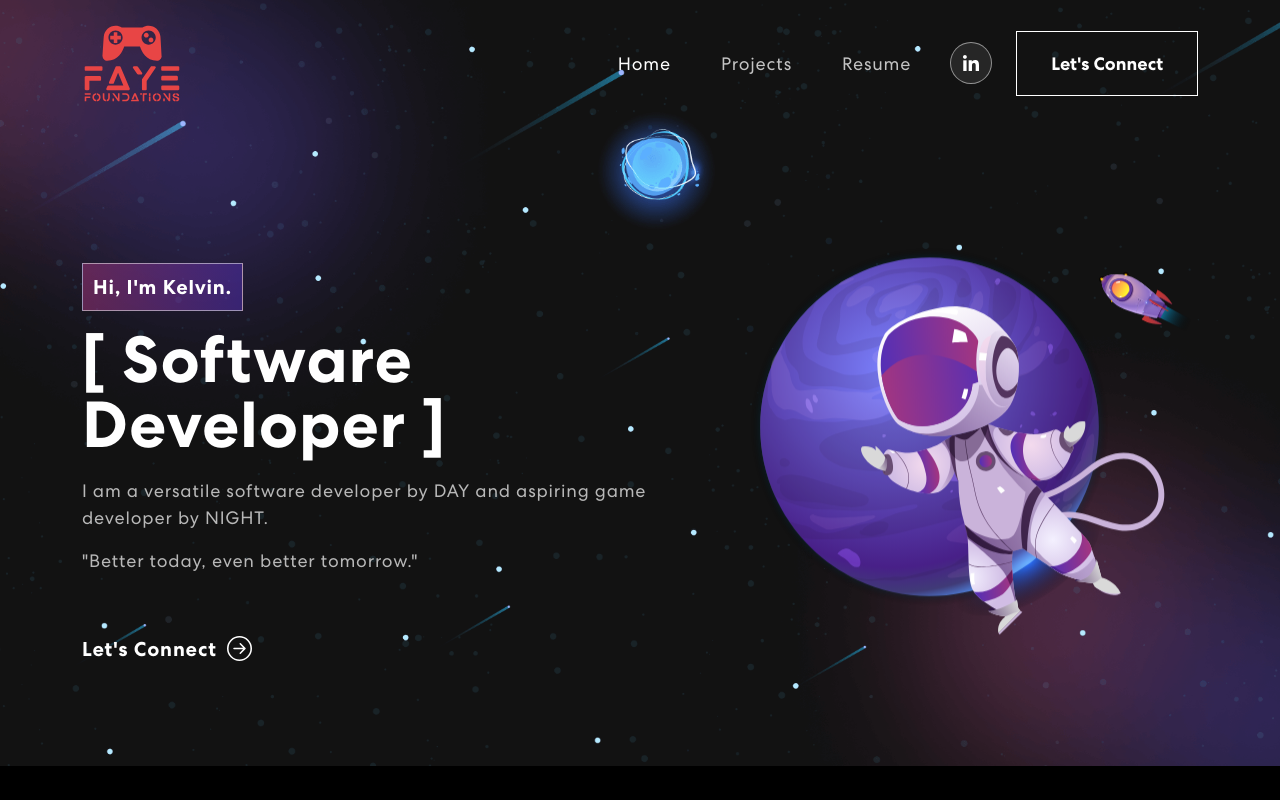
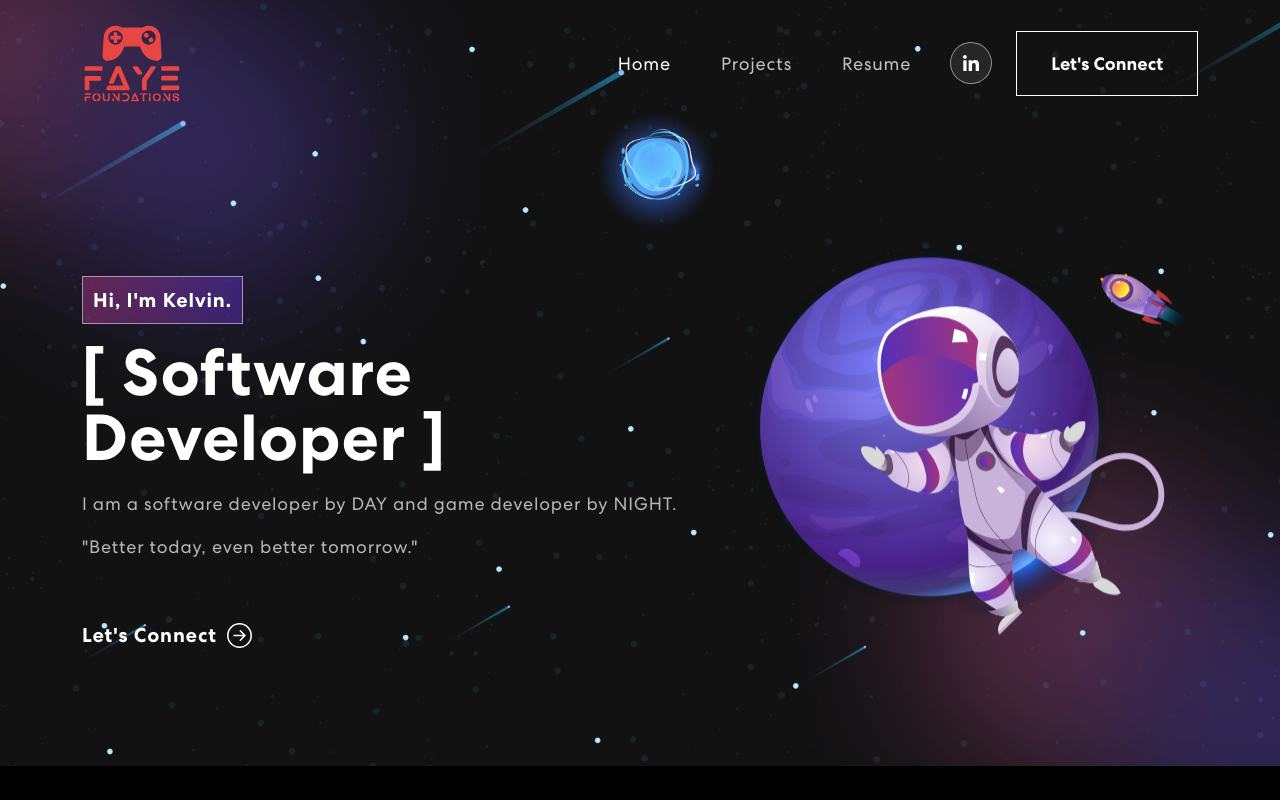
Before and after one commit to AlecFaye/Kelvin-Lim-Porfolio, a React (Create React App) app: page / in a window 1280 px wide. Shown: the top 800 px of the page. Built offline with nearby package versions, Linux system fonts and the light colour scheme.

Commit message:
Updated icons and text

```diff
--- a/public/index.html
+++ b/public/index.html
@@ -2,7 +2,7 @@
 <html lang="en">
   <head>
     <meta charset="utf-8" />
-    <link rel="icon" href="%PUBLIC_URL%/favicon.ico" />
+    <link rel="icon" href="%PUBLIC_URL%/faye-foundations-icon.png" />
     <meta name="viewport" content="width=device-width, initial-scale=1" />
     <meta name="theme-color" content="#000000" />
     <meta
@@ -24,7 +24,7 @@
       work correctly both with client-side routing and a non-root public URL.
       Learn how to configure a non-root public URL by running `npm run build`.
     -->
-    <title>React App</title>
+    <title>Kelvin Lim Portfolio</title>
   </head>
   <body>
     <noscript>You need to enable JavaScript to run this app.</noscript>
--- a/src/components/Banner.js
+++ b/src/components/Banner.js
@@ -52,7 +52,7 @@ const Banner = () => {
                     <Col xs={ 12 } md={ 6 } xl={ 7 }>
                         <span className="tagline">Hi, I'm Kelvin.</span>
                         <h1><span className="wrap">[ { text } ]</span></h1>
-                        <p>I am a versatile software developer by DAY and aspiring game developer by NIGHT.</p>
+                        <p>I am a software developer by DAY and game developer by NIGHT.</p>
                         <p>"Better today, even better tomorrow."</p>
                         <button
                             onClick={ (event) => {
```
Also changed, not shown: public/faye-foundations-icon.png (added).
